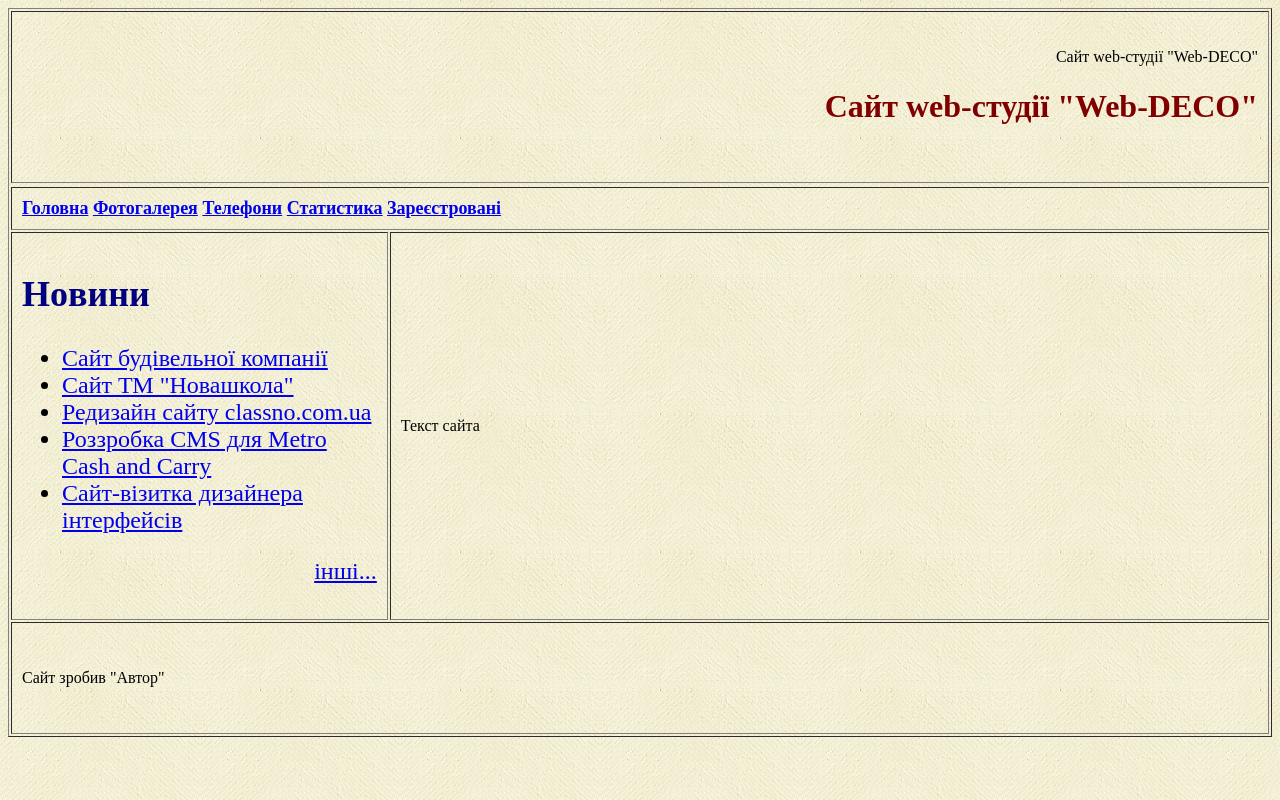
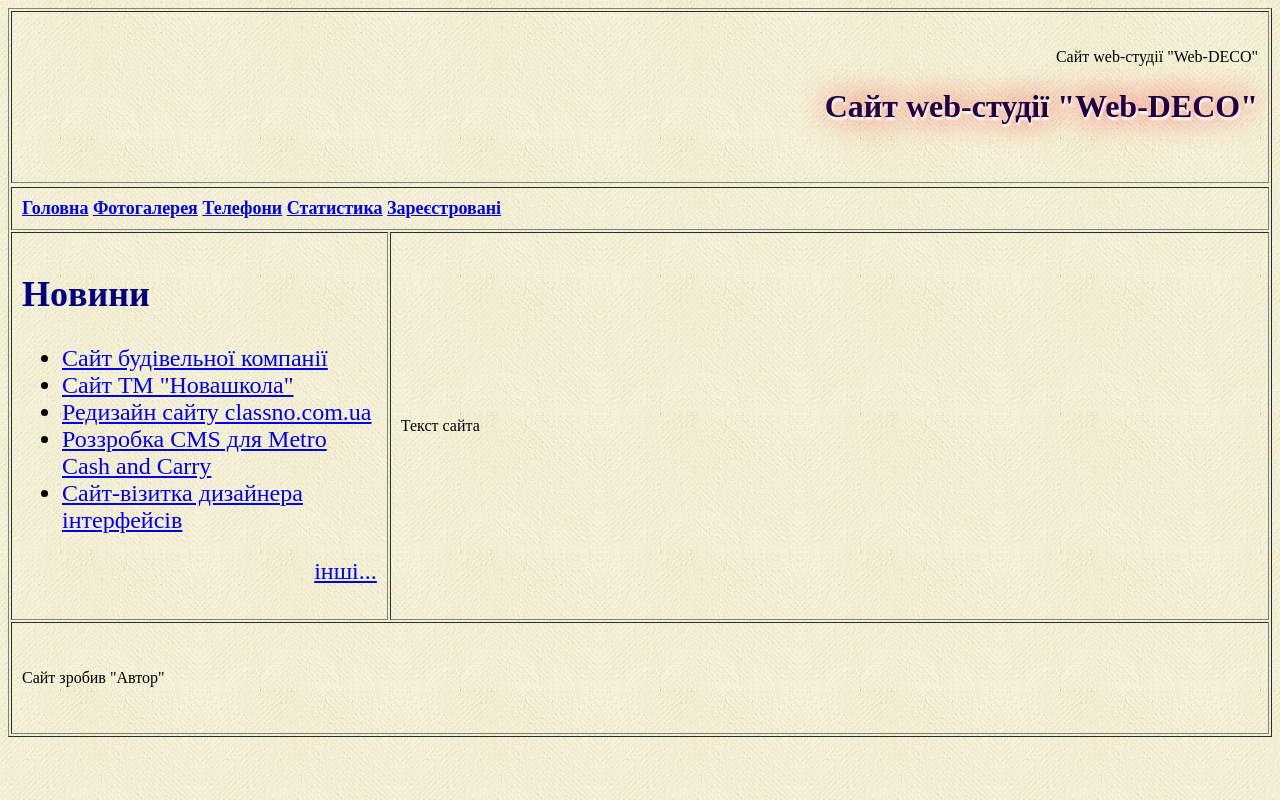
Before and after one commit to KhDen4/den802.github.io, a plain HTML site: page index.html in a window 1280 px wide. Drawn offline with Linux system fonts and the light colour scheme.

Commit message:
08 - Добавив стиль-тiнь

```diff
--- a/index.html
+++ b/index.html
@@ -4,6 +4,14 @@
     <meta charset="UTF-8">
     <meta name="viewport" content="width=device-width, initial-scale=1.0">
     <title>Сайт web-студії "Web-DECO" </title>
+    <style>
+        .shadowtext
+        {
+            text-shadow: 1px 3px 2px white, 0 0 1em red;
+            color: #210042;
+            font-size: 2em;
+        }
+    </style>
 </head>
 <body background="image/bg.jpg">
 
```
